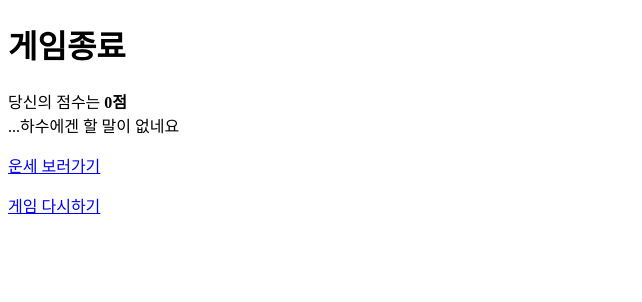
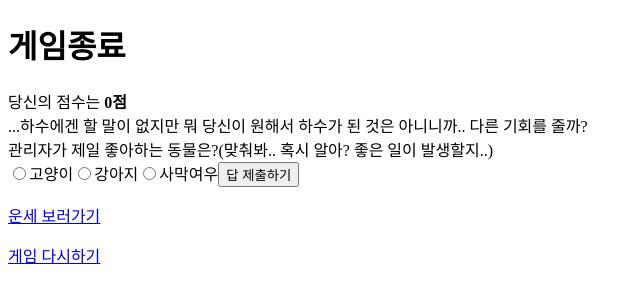
Before and after one commit to yun-21/Taro, a React app in the folder client/: page /game in a window 1280 px wide. Shown: the top 302 px of the page, without its empty margins (0-642 px from the left). Built offline with nearby package versions, Linux system fonts and the light colour scheme; the HTML template or start-up script is replaced by a standard one.

Commit message:
게임 하수를 위해 퀴즈 생성

```diff
--- a/client/src/main/game.tsx
+++ b/client/src/main/game.tsx
@@ -24,6 +24,10 @@ const DropTarget: React.FC = () => {
   const [stone, setStone] = useState(stones);
   const [score, setScore] = useState(0);
   const [gameActive, setGameActive] = useState(true);
+
+  const [animalSelect, setanimalSelect] = useState<string>('option1');
+  const [selectResult, setSelectResult] = useState('');
+
   const [{ isOver }, drop] = useDrop<DragStone, void, { isOver: boolean }>(() => ({
     accept: 'STONE',
     drop: (item) => {
@@ -52,9 +56,31 @@ const DropTarget: React.FC = () => {
     return () => clearTimeout(timer); // 컴포넌트 언마운트 시 타이머 정리
   }, []);
 
+  const lunckBtn = () => {
+    if (animalSelect === 'animal2') {
+      setSelectResult('운세 10% 증가!');
+    } else {
+      setSelectResult('안타깝네.. 더이상의 기회는 없어 돌아가');
+    }
+  }
+
   const scoreMsg = () => {
     if (score <= 30) {
-      return '...하수에겐 할 말이 없네요';
+      return (
+      <>
+      {selectResult==='' ?
+      <>
+        <div>...하수에겐 할 말이 없지만 뭐 당신이 원해서 하수가 된 것은 아니니까.. 다른 기회를 줄까?</div>
+        <div>관리자가 제일 좋아하는 동물은?(맞춰봐.. 혹시 알아? 좋은 일이 발생할지..)</div>
+        <label><input type='radio' value="animal1" onChange={(e) => setanimalSelect(e.target.value)} checked={animalSelect === 'animal1'}/>고양이</label>
+        <label><input type='radio' value="animal2" onChange={(e) => setanimalSelect(e.target.value)} checked={animalSelect === 'animal2'}/>강아지</label>
+        <label><input type='radio' value="animal4" onChange={(e) => setanimalSelect(e.target.value)} checked={animalSelect === 'animal4'}/>사막여우</label>
+        <button onClick={lunckBtn} disabled={!animalSelect}>답 제출하기</button>
+        </>
+      :
+        <h2>{selectResult}</h2>
+      }
+        </>)
     } else if (score <= 50) {
       return '손이 그럭저럭 빠른가보네요? 칭찬해~';
     } else if (score <= 70 ){
--- a/client/src/main/gameStart.tsx
+++ b/client/src/main/gameStart.tsx
@@ -21,9 +21,9 @@ const GameStartPage = () => {
         <p>단, 제한시간 6초!</p>
         <p>돌 하나 당 10점을 획득한다. 권투를 빌겠다.</p>
         <p>하수 (점수 30점 이하) : 운세가 오르지 않는다.</p>
-        <p>중수 (점수 50점 이하) : 운세가 10% 올랐다.</p>
-        <p>고수 (점수 70점 이하) : 운세가 40% 올랐다.</p>
-        <p>초고수 (점수 80점 이상) : 운세가 100% 올랐다.</p>
+        <p>중수 (점수 50점 이하) : 운세가 10% 오른다.</p>
+        <p>고수 (점수 70점 이하) : 운세가 40% 오른다.</p>
+        <p>초고수 (점수 80점 이상) : 운세가 100% 오른다.</p>
       </div>
       <Link to={'/game'}>
         <div>시작하기</div>
```
